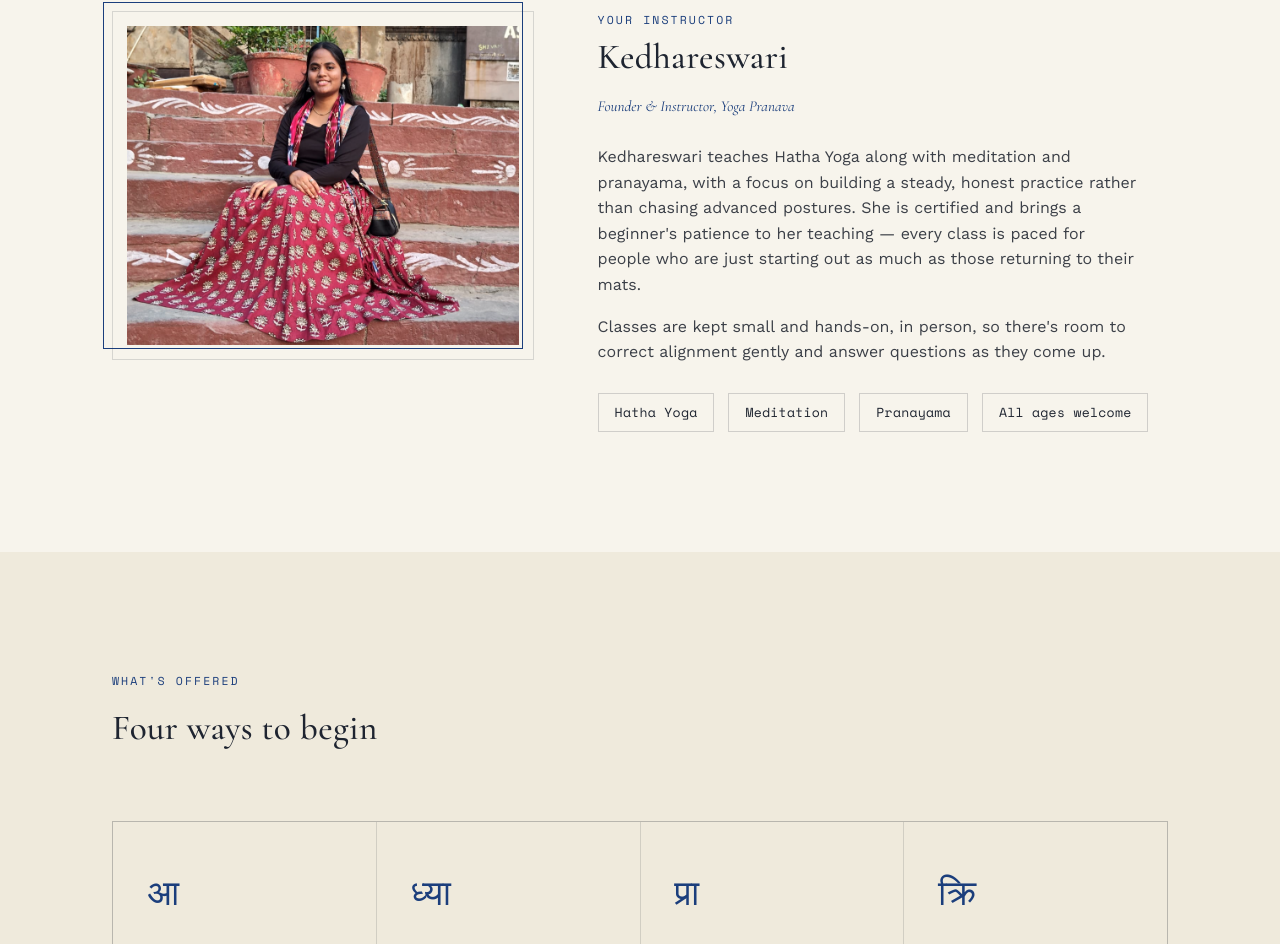
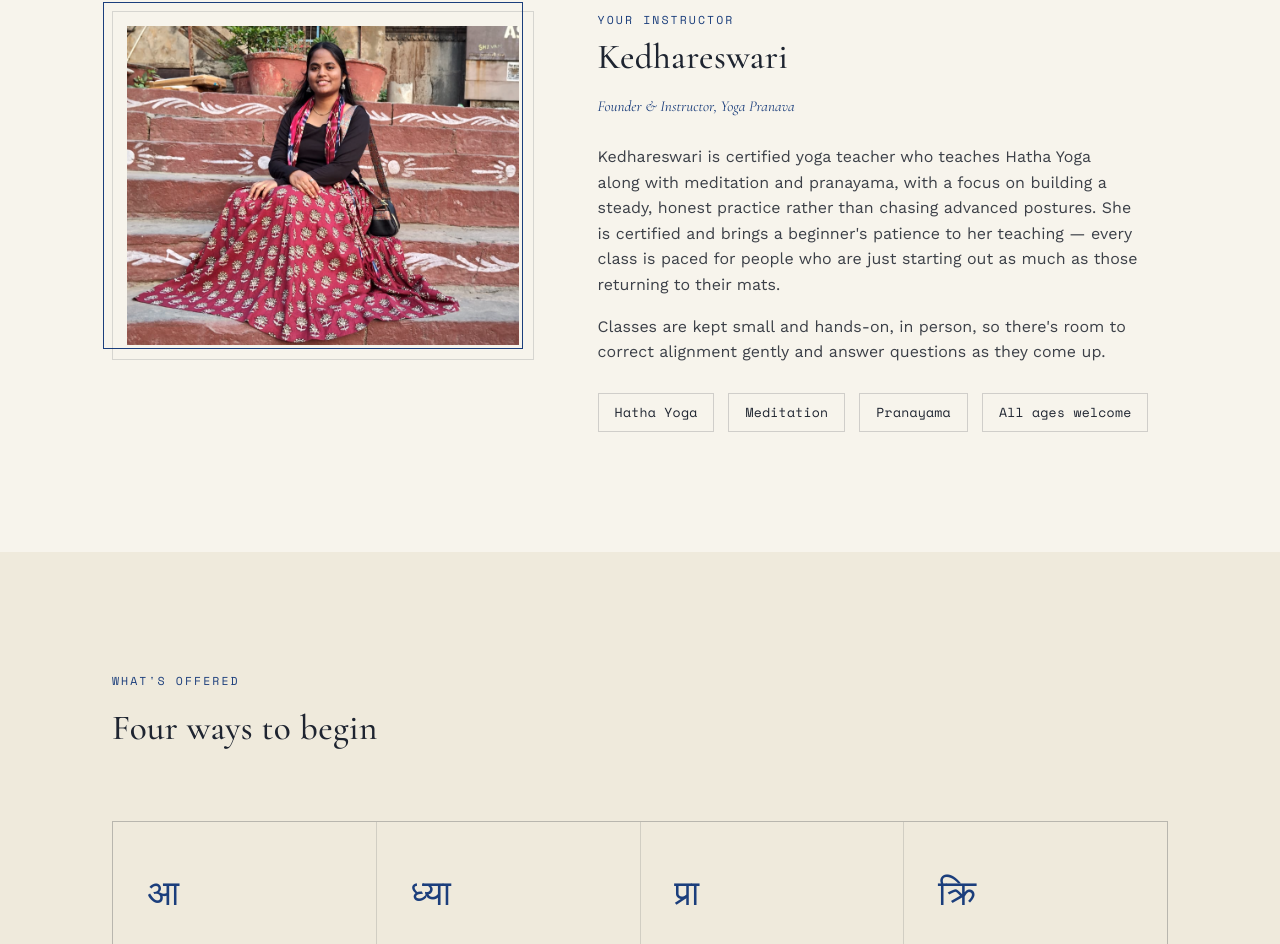
Before and after one commit to yogapranavaofficial-web/yogapranavaofficial-web.github.io, a plain HTML site: page index.html in a window 1280 px wide. Shown: the part 1442-2386 px from the top of the page. Drawn offline with nearby package versions, Linux system fonts and the light colour scheme.

Commit message:
Update index.html

```diff
--- a/index.html
+++ b/index.html
@@ -312,7 +312,7 @@
       <div class="eyebrow">Your instructor</div>
       <h2>Kedhareswari</h2>
       <div class="role">Founder & Instructor, Yoga Pranava</div>
-      <p>Kedhareswari teaches Hatha Yoga along with meditation and pranayama, with a focus on building a steady, honest practice rather than chasing advanced postures. She is certified and brings a beginner's patience to her teaching — every class is paced for people who are just starting out as much as those returning to their mats.</p>
+      <p>Kedhareswari is certified yoga teacher who teaches Hatha Yoga along with meditation and pranayama, with a focus on building a steady, honest practice rather than chasing advanced postures. She is certified and brings a beginner's patience to her teaching — every class is paced for people who are just starting out as much as those returning to their mats.</p>
       <p>Classes are kept small and hands-on, in person, so there's room to correct alignment gently and answer questions as they come up.</p>
       <div class="badges">
         <div class="badge">Hatha Yoga</div>
```
